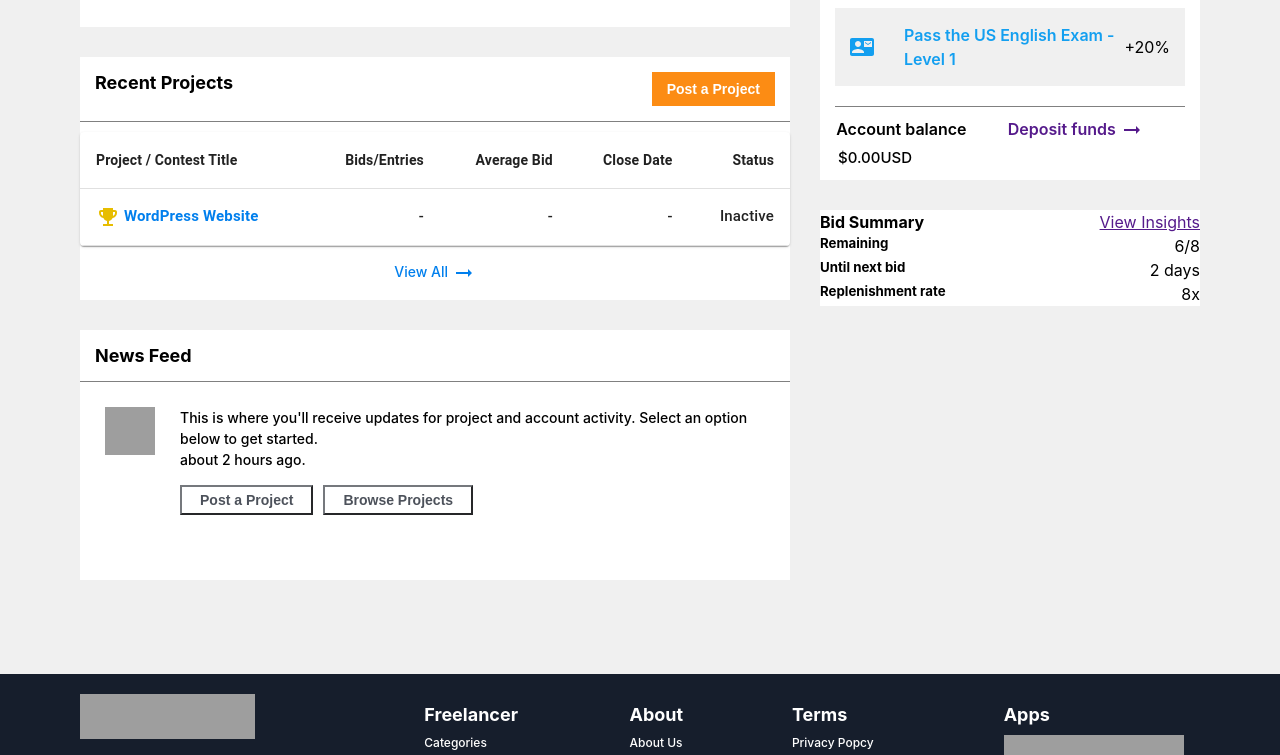
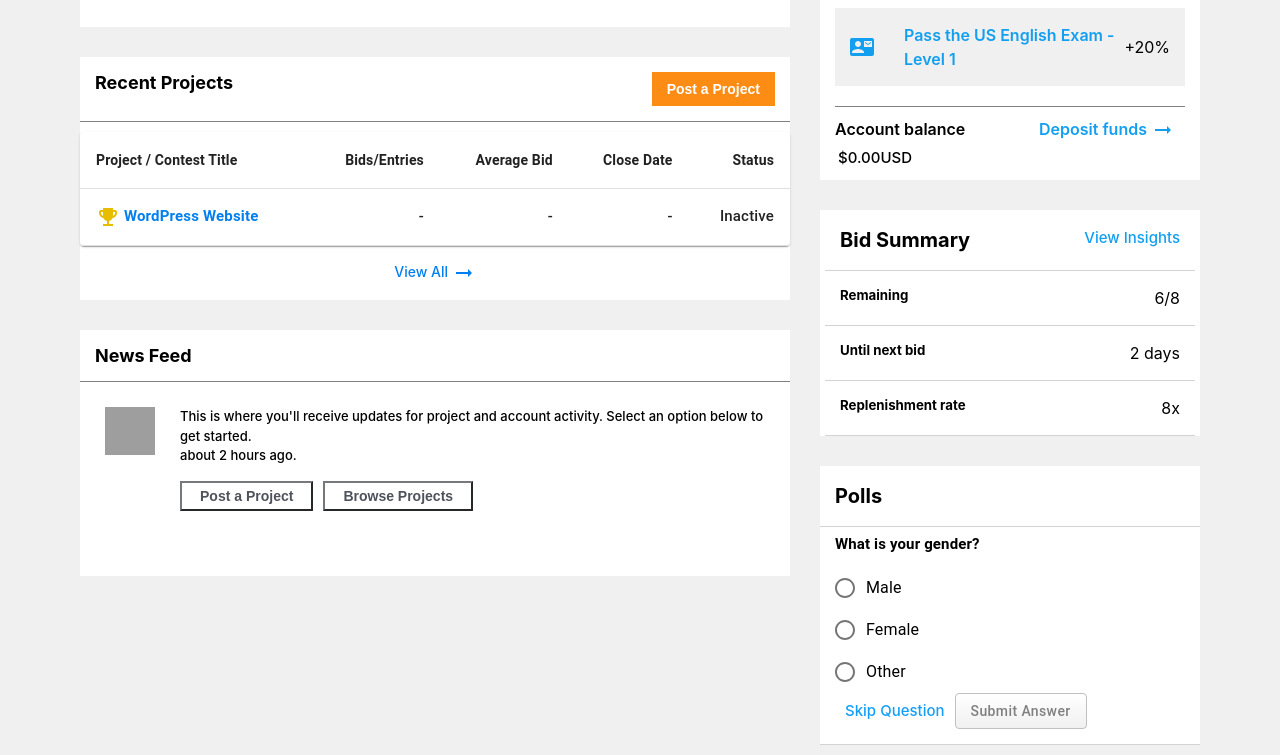
Before and after one commit to dealbisac/freelancer-clone, a React (Create React App) app: page /dashboard in a window 1280 px wide. Shown: the part 309-1064 px from the top of the page. Built offline with nearby package versions, Linux system fonts and the light colour scheme; grey boxes are pictures that could not be loaded.

Commit message:
dashboard done

```diff
--- a/src/admin/DashboardContent.css
+++ b/src/admin/DashboardContent.css
@@ -210,7 +210,7 @@
 
 .dashboardContent__news--main > span > p {
   font-weight: 500;
-  font-size: 14px;
+  font-size: 13px;
   line-height: 1.5;
   margin-bottom: 15px;
 }
--- a/src/admin/Sidebar.css
+++ b/src/admin/Sidebar.css
@@ -31,7 +31,7 @@
   display: flex;
   justify-content: space-between;
   align-items: center;
-  align-content: flex-start;
+  /* align-content: flex-start; */
 }
 
 .sidebar__cardone--title > span > h3 {
@@ -105,7 +105,7 @@
 
 .sidebar__cardone--balance > span {
   display: flex;
-  justify-content: space-evenly;
+  justify-content: space-between;
   align-items: center;
   border-top: 1px solid gray;
   margin: 0 15px;
@@ -115,11 +115,12 @@
   font-size: 16px;
   font-weight: 600;
   margin-top: 10px;
-  margin-right: 40px;
+  margin-right: 10px;
 }
 
 .sidebar__cardone--balance > span > p > a {
   text-decoration: none;
+  color: #139ff0;
 }
 
 .sidebar__cardone--balance > span > p > a:hover {
@@ -142,10 +143,108 @@
   height: min-content;
   margin-left: 30px;
   line-height: 1.5;
+  margin-bottom: 30px;
+}
+
+.sidebar__cardtwo--title {
+  border-bottom: 1px solid lightgray !important;
 }
 
 .sidebar__cardtwo > span {
   display: flex;
   justify-content: space-between;
-  /* align-content: flex-start; */
+  padding: 15px;
+  margin-left: 5px;
+  margin-right: 5px;
+  border-bottom: 1px solid lightgray;
 }
+
+.sidebar__cardtwo > span > h4 {
+  font-size: 20px;
+  font-weight: 700;
+}
+
+.sidebar__cardtwo > span > p > a {
+  font-size: 15px;
+  font-weight: 500;
+  text-decoration: none;
+  color: #139ff0;
+}
+
+.sidebar__cardtwo > span > p > a:hover {
+  color: #083e7c;
+  text-decoration: underline;
+}
+
+.sidebar__cardthree {
+  background-color: white;
+  height: min-content;
+  margin-left: 30px;
+  line-height: 1.5;
+  border-bottom: 1px solid lightgray;
+}
+
+.sidebar__cardthree > h4 {
+  padding: 15px;
+  font-size: 20px;
+  font-weight: 700;
+  border-bottom: 1px solid lightgray;
+  margin-bottom: 10px;
+}
+
+.sidebar__cardthree > .MuiFormControl-root {
+  padding: 15px;
+}
+
+.sidebar__cardthree > .MuiFormControl-root > .MuiFormLabel-root {
+  font-size: 15px;
+  font-weight: 700;
+  color: black;
+}
+
+.sidebar__cardthree
+  > .MuiButton-root
+  > .MuiFormGroup-root
+  > .MuiFormControlLabel-root {
+  color: #083e7c;
+}
+
+.sidebar__cardthree > .MuiFormControl-root > p {
+  display: flex;
+  align-items: center;
+  padding-left: 10px;
+}
+
+.sidebar__cardthree > .MuiFormControl-root > p > a {
+  font-size: 15px;
+  font-weight: 500;
+  color: #139ff8;
+  text-decoration: none;
+}
+
+.sidebar__cardthree > .MuiFormControl-root > p > a:hover {
+  font-size: 15px;
+  font-weight: 500;
+  color: #083e7c;
+  text-decoration: underline;
+}
+
+.sidebar__cardthree > .MuiFormControl-root > p > .MuiButton-root {
+  text-decoration: none;
+  margin-left: 10px;
+  text-transform: none !important;
+  background: -webkit-gradient(
+    linear,
+    left top,
+    left bottom,
+    from(#fff),
+    to(#f0f0f0)
+  );
+  background: linear-gradient(180deg, #fff 0, #f0f0f0);
+  border: 1px solid #bec0c2;
+  color: gray;
+}
+
+.sidebar__cardthree > .MuiFormControl-root > p > .MuiButton-root:hover {
+  color: #4d525b;
+}
--- a/src/admin/Sidebar.js
+++ b/src/admin/Sidebar.js
@@ -1,12 +1,24 @@
-import React from 'react';
+import React, { useState } from 'react';
 import './Sidebar.css';
 import { Link } from 'react-router-dom';
 import ContactMailIcon from '@material-ui/icons/ContactMail';
 import LinearProgress from '@material-ui/core/LinearProgress';
 import ArrowRightAltIcon from '@material-ui/icons/ArrowRightAlt';
+import Radio from '@material-ui/core/Radio';
+import RadioGroup from '@material-ui/core/RadioGroup';
+import FormControlLabel from '@material-ui/core/FormControlLabel';
+import FormControl from '@material-ui/core/FormControl';
+import FormLabel from '@material-ui/core/FormLabel';
+import { Button } from '@material-ui/core';
 
 
 function Sidebar() {
+    const [value, setValue] = useState('');
+
+    const handleChange = (event) => {
+        setValue(event.target.value);
+    };
+
     return (
         <div className="sidebar">
             {/* Member Detail */}
@@ -45,7 +57,7 @@ function Sidebar() {
 
             {/* Bid Summary */}
             <div className="sidebar__cardtwo">
-                <span>
+                <span className="sidebar__cardtwo--title">
                     <h4>Bid Summary</h4>
                     <p><Link>View Insights</Link></p>
                 </span>
@@ -65,6 +77,21 @@ function Sidebar() {
 
 
             {/* Polls */}
+            <div className="sidebar__cardthree">
+                <h4>Polls</h4>
+                <FormControl component="fieldset">
+                    <FormLabel component="legend">What is your gender?</FormLabel>
+                    <RadioGroup aria-label="gender" name="gender1" value={value} onChange={handleChange}>
+                        <FormControlLabel value="male" control={<Radio />} label="Male" />
+                        <FormControlLabel value="female" control={<Radio />} label="Female" />
+                        <FormControlLabel value="other" control={<Radio />} label="Other" />
+                    </RadioGroup>
+                    <p>
+                        <Link> Skip Question</Link>
+                        <Button type="submit" variant="outlined" color="primary" >Submit Answer</Button>
+                    </p>
+                </FormControl>
+            </div>
         </div>
     )
 }
```
